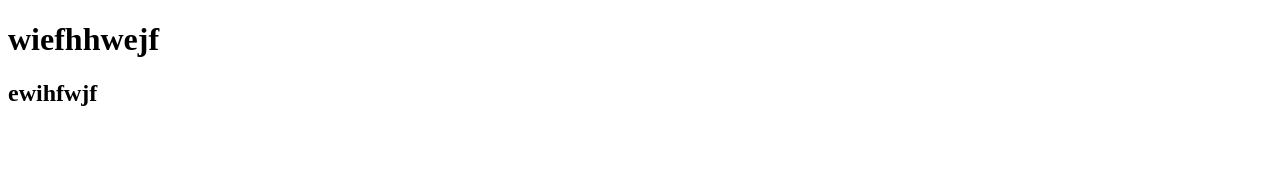
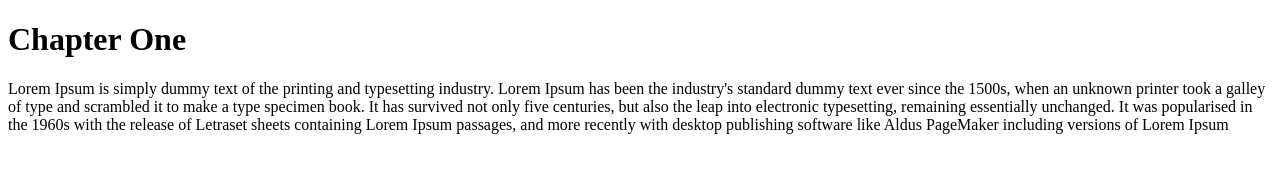
Before and after one commit to DarrenTanui/Project-1, a plain HTML site: page index.html in a window 1280 px wide. Drawn offline with Linux system fonts and the light colour scheme.

Commit message:
First Commit

```diff
--- a/index.html
+++ b/index.html
@@ -6,7 +6,7 @@
     <title>Document</title>
 </head>
 <body>
-    <h1>wiefhhwejf</h1>
-    <h2>ewihfwjf</h2>
+    <h1>Chapter One</h1>
+    <p>Lorem Ipsum is simply dummy text of the printing and typesetting industry. Lorem Ipsum has been the industry's standard dummy text ever since the 1500s, when an unknown printer took a galley of type and scrambled it to make a type specimen book. It has survived not only five centuries, but also the leap into electronic typesetting, remaining essentially unchanged. It was popularised in the 1960s with the release of Letraset sheets containing Lorem Ipsum passages, and more recently with desktop publishing software like Aldus PageMaker including versions of Lorem Ipsum</p>
 </body>
 </html>
```
